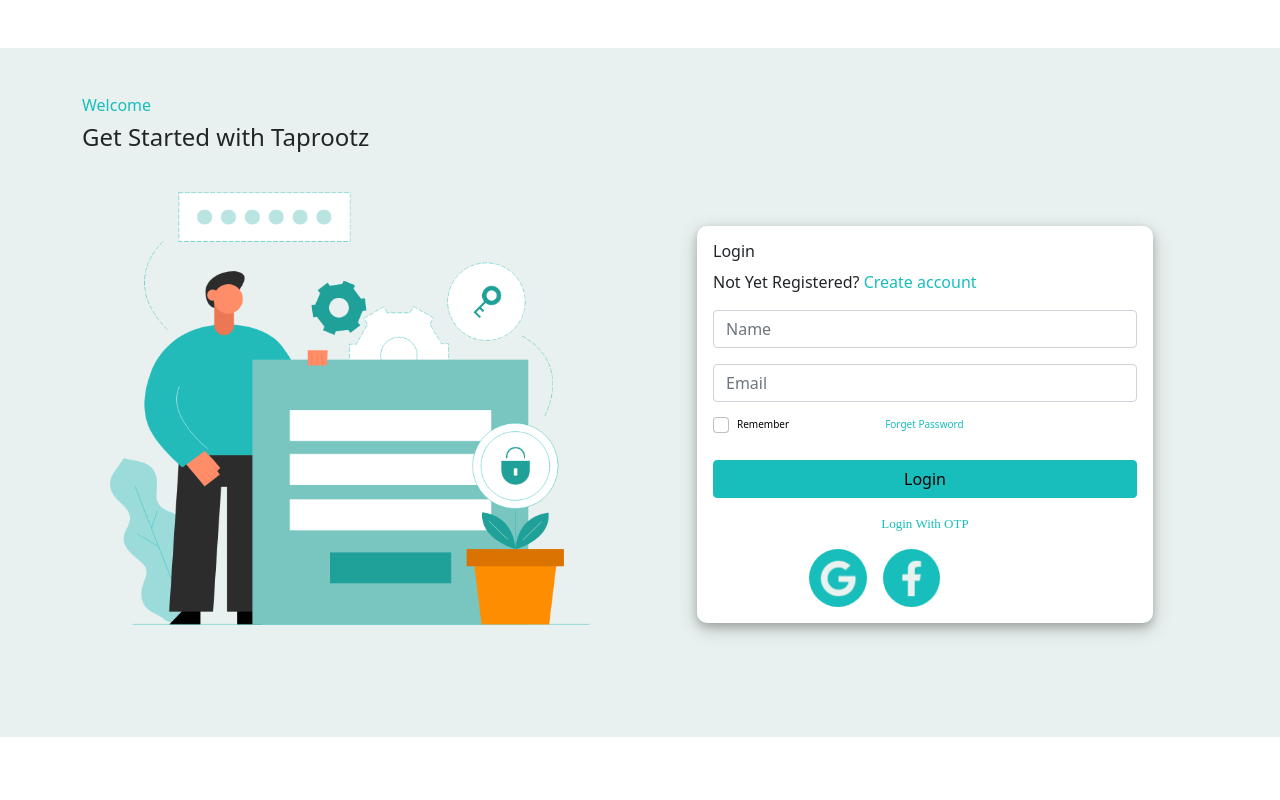
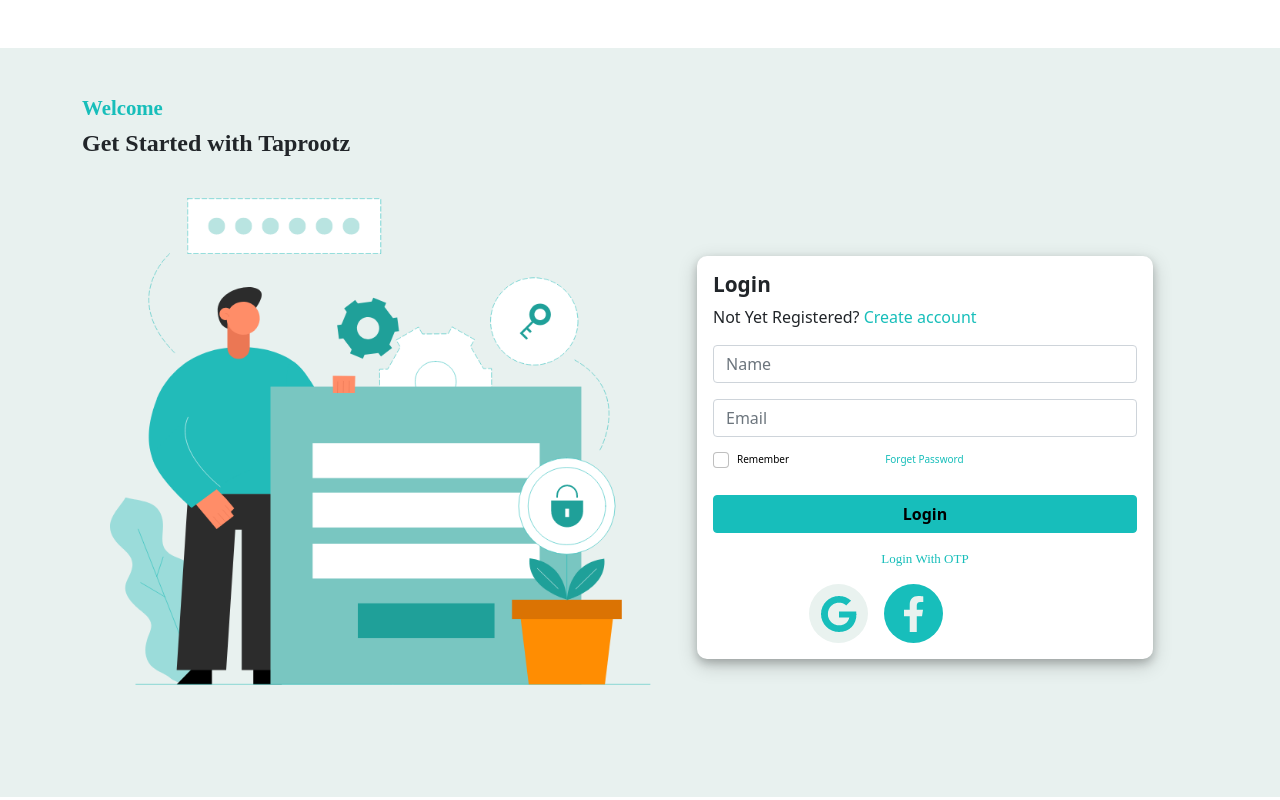
Before and after one commit to krmukesh1/EE_Login, a plain HTML site: page index.html in a window 1280 px wide. Drawn offline with nearby package versions, Linux system fonts and the light colour scheme; a web font is replaced by a local one.

Commit message:
added design

```diff
--- a/index.html
+++ b/index.html
@@ -31,7 +31,7 @@
           </div>
           <div class="col-lg-6 col-md-6" id="forms">
             <div class="text">
-              <h4 style="font-size: 1rem">Login</h4>
+              <h4>Login</h4>
               <span>Not Yet Registered?</span>
               <a href="index1.html" style="text-decoration: none"
                 ><span style="color: #17beba">Create account</span></a
@@ -77,7 +77,7 @@
                 <a href="#">Login With OTP</a>
               </div>
               <div class="d-flex flex-row imgz">
-                <img id="group1" src="Images/Group 103.png" />
+                <img id="group1" src="Images/Group 101.png" />
                 <img src="Images/Group 104.png" />
               </div>
             </form>
--- a/style.css
+++ b/style.css
@@ -13,7 +13,7 @@
   src: url("./fonts/ITCAvantGardeStdBk.otf");
 }
 img {
-  max-width: 80%;
+  max-width: 90%;
 }
 section#section_fit1 {
   margin-top: 3rem;
@@ -24,15 +24,20 @@ header {
   padding-top: 3rem;
 }
 header h1 {
-  font-size: 1rem;
+  font-size: 1.3rem;
   color: #17beba;
+
+  font-family: "stddemi-font";
+  font-weight: 700;
 }
 header h2 {
   font-size: 1.5rem;
+  font-family: "stddemi-font";
+  font-weight: 700;
 }
 #section_fit1 .images {
   height: auto;
-  width: 82%;
+  width: 100%;
   margin-left: 50px;
   margin-top: 2rem;
 }
@@ -41,7 +46,7 @@ header h2 {
   height: auto;
   width: 30%;
   margin: auto;
-  margin-top: auto;
+  margin-top: 2rem;
   margin-right: auto;
   margin-bottom: auto;
   margin-left: auto;
@@ -53,11 +58,20 @@ header h2 {
 .text {
   padding: 0 0 1rem 0;
 }
+.text h4 {
+  font-size: 1.3rem;
+  font-weight: 600;
+}
+.text span a {
+  font-weight: 600;
+}
 a.btn.btn-primary {
   width: 100%;
   border: 1px solid #17bebb !important;
   background-color: #17bebb !important;
   color: #000;
+
+  font-weight: 600;
 }
 /* button.btn.btn-primary {
   width: 100%;
@@ -223,20 +237,30 @@ a.btn.btn-primary {
   }
 }
 @media only screen and (min-device-width: 1900px) and (max-device-width: 1940px) {
+  header h1 {
+    font-size: 1.5rem;
+    color: #17beba;
+
+    font-family: "stddemi-font";
+    font-weight: 700;
+  }
+  header h2 {
+    font-size: 1.8rem;
+    font-family: "stddemi-font";
+    font-weight: 700;
+  }
   .d-flex.flex-row h4 {
-    font-size: 18px;
+    font-size: 15px;
+    margin-top: -4px;
   }
   .demo {
-    margin-right: 5rem;
+    margin-right: 8rem;
     color: #000;
+    font-weight: 600;
+    font-size: 14px;
   }
   .d-flex.flex-row.imgz {
     margin-left: 8rem;
     width: 20%;
   }
-  header h1 {
-    font-size: 1.5rem;
-    color: #17beba;
-    font-family: "stdmedium-font";
-  }
 }
--- a/style1.css
+++ b/style1.css
@@ -13,7 +13,7 @@
   src: url("./fonts/ITCAvantGardeStdBk.otf");
 }
 img {
-  max-width: 80%;
+  max-width: 100%;
 }
 section#section_fit1 {
   margin-top: 3rem;
@@ -32,7 +32,7 @@ header h2 {
 }
 #section_fit1 .images {
   height: auto;
-  width: 82%;
+  width: 95%;
   margin-left: 50px;
   margin-top: 2rem;
 }
@@ -53,11 +53,20 @@ header h2 {
 .text {
   padding: 0 0 1rem 0;
 }
+.text h4 {
+  font-size: 1.3rem;
+  font-weight: 600;
+}
+.text span a {
+  font-weight: 600;
+}
 a.btn.btn-primary {
   width: 100%;
   border: 1px solid #17bebb !important;
   background-color: #17bebb !important;
   color: #000;
+
+  font-weight: 600;
 }
 /* button.btn.btn-primary {
   width: 100%;
@@ -235,4 +244,30 @@ div#agree {
     margin-left: 8rem;
     width: 20%;
   }
+  header h1 {
+    font-size: 1.5rem;
+    color: #17beba;
+
+    font-family: "stddemi-font";
+    font-weight: 700;
+  }
+  header h2 {
+    font-size: 1.8rem;
+    font-family: "stddemi-font";
+    font-weight: 700;
+  }
+  .d-flex.flex-row h4 {
+    font-size: 15px;
+    margin-top: -4px;
+  }
+  .demo {
+    margin-right: 8rem;
+    color: #000;
+    font-weight: 600;
+    font-size: 14px;
+  }
+  .d-flex.flex-row.imgz {
+    margin-left: 8rem;
+    width: 20%;
+  }
 }
--- a/style2.css
+++ b/style2.css
@@ -13,7 +13,7 @@
   src: url("./fonts/ITCAvantGardeStdBk.otf");
 }
 img {
-  max-width: 80%;
+  max-width: 100%;
 }
 section#section_fit1 {
   margin-top: 3rem;
@@ -32,7 +32,7 @@ header h2 {
 }
 #section_fit1 .images {
   height: auto;
-  width: 82%;
+  width: 95%;
   margin-left: 50px;
   margin-top: 2rem;
 }
--- a/style3.css
+++ b/style3.css
@@ -13,7 +13,7 @@
   src: url("./fonts/ITCAvantGardeStdBk.otf");
 }
 img {
-  max-width: 80%;
+  max-width: 84%;
 }
 section#section_fit1 {
   margin-top: 3rem;
@@ -46,7 +46,7 @@ div#file1 input#inputEmail4 {
   height: auto;
   width: 30%;
   margin: auto;
-  margin-top: auto;
+  margin-top: 4rem;
   margin-right: auto;
   margin-bottom: auto;
   margin-left: auto;
@@ -58,11 +58,20 @@ div#file1 input#inputEmail4 {
 .text {
   padding: 0 0 1rem 0;
 }
+.text h4 {
+  font-size: 1.3rem;
+  font-weight: 600;
+}
+.text span a {
+  font-weight: 600;
+}
 a.btn.btn-primary {
   width: 100%;
   border: 1px solid #17bebb !important;
   background-color: #17bebb !important;
   color: #000;
+
+  font-weight: 600;
 }
 /* button.btn.btn-primary {
   width: 100%;
```
Also changed, not shown: index1.html (+3 -3 lines), index3.html (+5 -5 lines).
